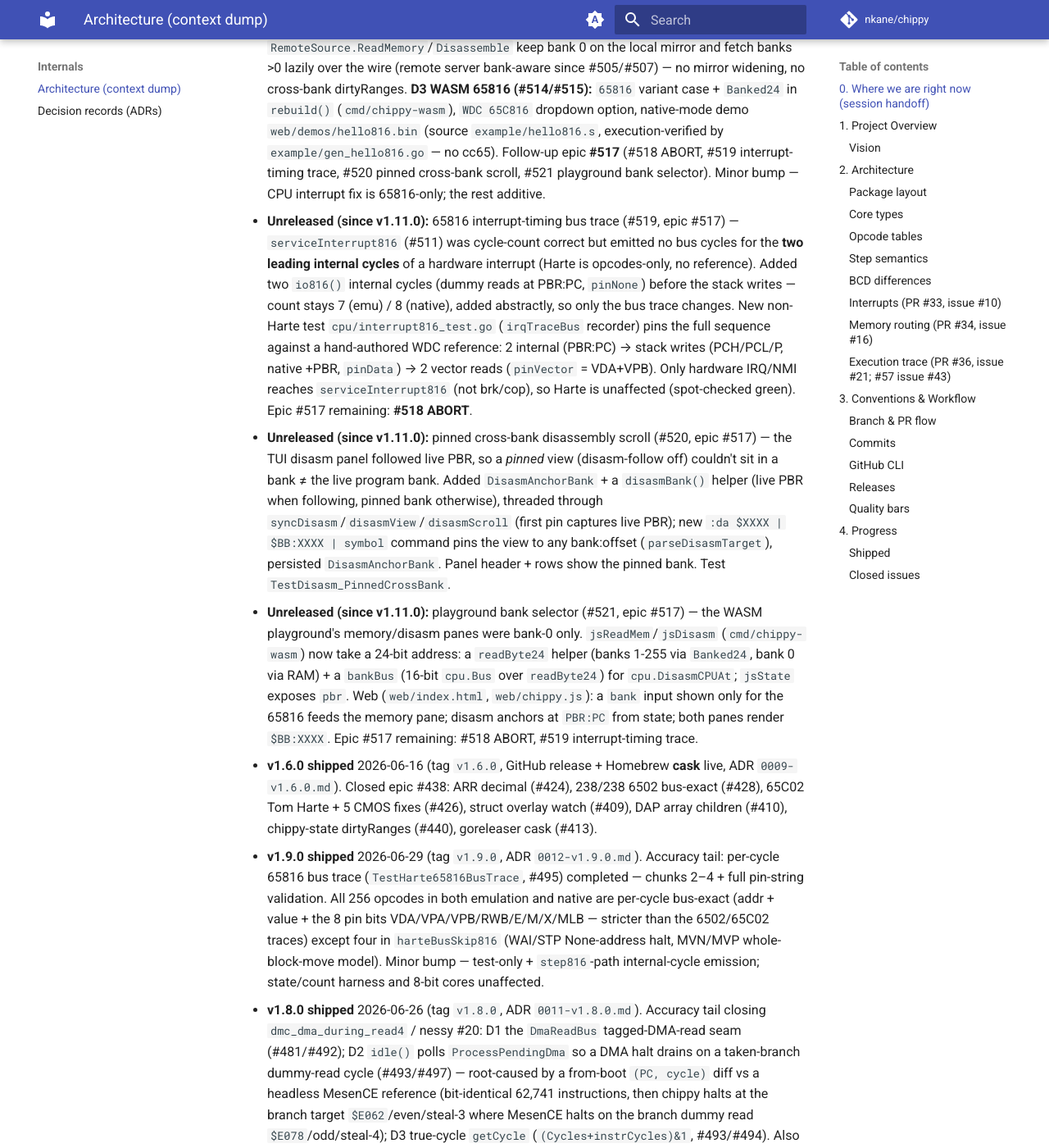
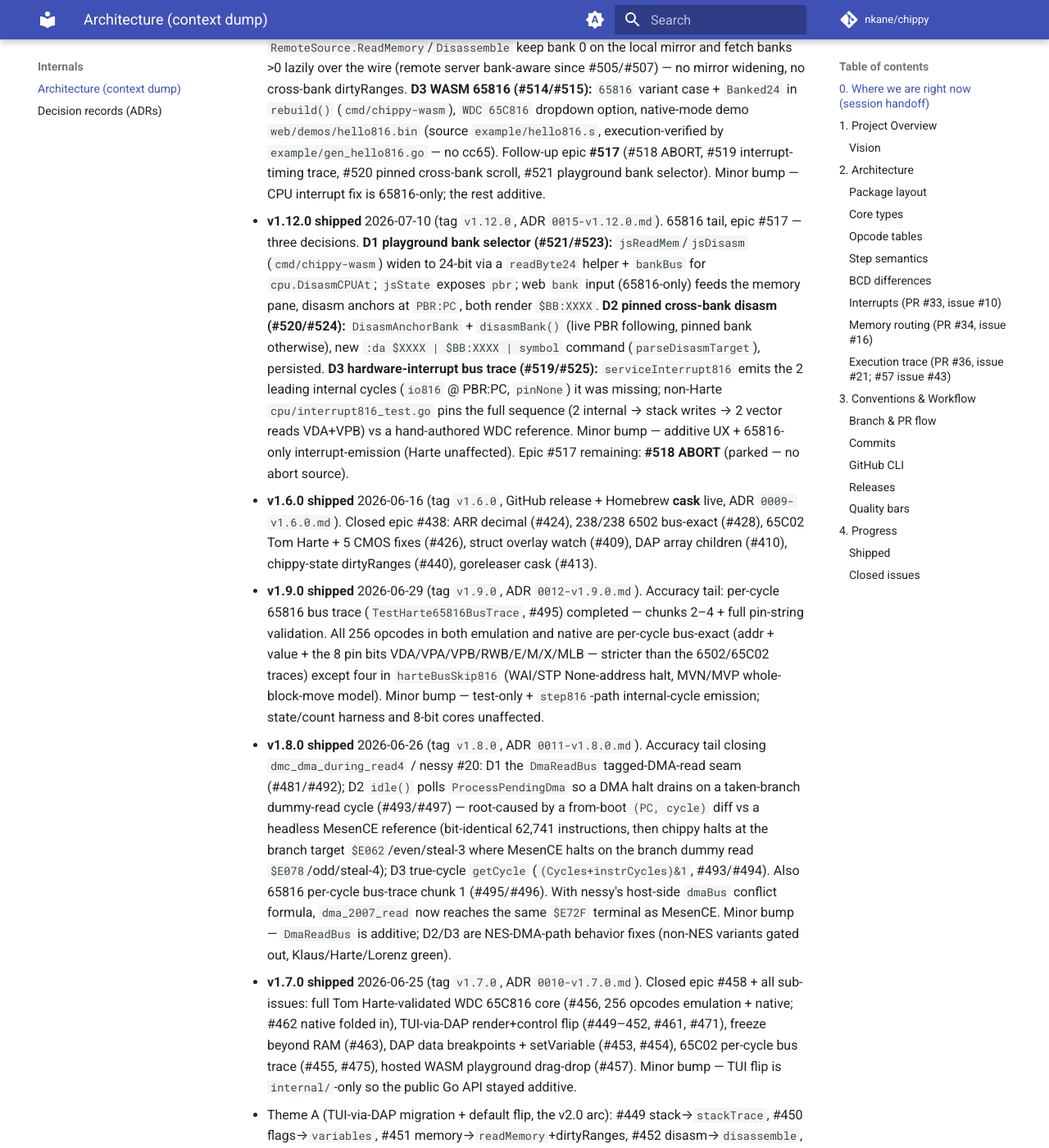
Before and after one commit to nkane/chippy, an MkDocs documentation site: the page built from docs/context.md, in a window 1280 px wide and 1400 px high, scrolled down 973 px. Shown: the whole window at 82% size. Built offline with MkDocs 1.6.1 and Material for MkDocs 9.7.7, drawn with Linux system fonts in a browser that asks for light colours; comment, search, counter and statistics services are not loaded; some of the changed text lies outside the part shown.

```diff
--- a/docs/context.md
+++ b/docs/context.md
@@ -1,7 +1,7 @@
 # chippy — Project Context Dump
 
 > Snapshot of the running understanding of this project. Generated 2026-05-11;
-> last refreshed 2026-07-08 (post-v1.11.0).
+> last refreshed 2026-07-10 (post-v1.12.0).
 > Treat this as a handoff document — anything not visible from `git log` or
 > the code itself should live here.
 
@@ -9,9 +9,7 @@
 
 - **v1.10.0 shipped** 2026-06-30 (tag `v1.10.0`, ADR `0013-v1.10.0.md`, #505 + #507). Bank-aware 24-bit bus for the 65816 — kills the bank-0 mirror. Minor bump — additive `cpu.Banked24` + bank-aware inspection; 6502/65C02/2A03 paths untouched. `cpu.Banked24` routes bank 0 through the 16-bit MMIO/WBus/RAM chain and backs banks 1-255 with a flat 16 MB store; wired at `cmd/chippy/main.go` (replacing `Bus24From16`) + the DAP launch path (which never set a 24-bit bus for 65816 — latent nil panic). Four layers: **core** `Banked24`; **loader** Intel HEX type-04 (Extended Linear Address) → banks >0 via `Options.Bus24` (`.bin`/`.prg`/`.o` stay bank-0); **DAP** `peekByte24`/`writeByte24` + `memMax()` clamp lift + `AttachConfig.Banked`/`Server.SetBanked`; **TUI** `Source.ReadMemory(uint32)`, memory panel `MemViewBank:MemViewAddr`, `:bank N` selector, `$BB:XXXX` addresses, bank>0 edits, persisted `MemViewBank`. Watchpoints/peripherals stay bank-0 (no cross-bank MMIO). **D2 cross-bank disassembly (#507) done** — `DisasmCPUAt`/`WalkBackAt` (bus-explicit), DAP `bankView` over `peekByte24` + 24-bit disassemble reference, TUI `Source.Disassemble(uint32)` anchored at `PBR:PC`, `$BB:XXXX` rows + `(bank $NN)` title; symbols/source/data ranges stay bank-0. Remote 65816 over DAP done (#510, unreleased — `RemoteSource` fetches banks >0 lazily over the wire).
 - **v1.11.0 shipped** 2026-07-08 (tag `v1.11.0`, ADR `0014-v1.11.0.md`). 65816 tail — three decisions. **D1 hardware interrupts (#511/#512):** `serviceVector` was 6502-only, so a hardware IRQ/NMI on `VariantW65816` used 6502 vectors + the page-locked 8-bit stack and never pushed PBR / cleared D. New `serviceInterrupt816(vecEmu, vecNat)` (`cpu/cpu.go`) mirrors brk/cop without the signature byte, pushing P with B clear: emulation PC16+P at $FFFE/$FFFA, native PBR+PC16+P at $FFEE/$FFEA (+1 cycle); both force PBR=0, set I, clear D, vector via the 24-bit bus. `serviceNMI`/`serviceIRQ` branch to it; 6502/CMOS/NES untouched. **D2 remote 65816 bank reads (#510/#516):** `RemoteSource.ReadMemory`/`Disassemble` keep bank 0 on the local mirror and fetch banks >0 lazily over the wire (remote server bank-aware since #505/#507) — no mirror widening, no cross-bank dirtyRanges. **D3 WASM 65816 (#514/#515):** `65816` variant case + `Banked24` in `rebuild()` (`cmd/chippy-wasm`), `WDC 65C816` dropdown option, native-mode demo `web/demos/hello816.bin` (source `example/hello816.s`, execution-verified by `example/gen_hello816.go` — no cc65). Follow-up epic **#517** (#518 ABORT, #519 interrupt-timing trace, #520 pinned cross-bank scroll, #521 playground bank selector). Minor bump — CPU interrupt fix is 65816-only; the rest additive.
-- **Unreleased (since v1.11.0):** 65816 interrupt-timing bus trace (#519, epic #517) — `serviceInterrupt816` (#511) was cycle-count correct but emitted no bus cycles for the **two leading internal cycles** of a hardware interrupt (Harte is opcodes-only, no reference). Added two `io816()` internal cycles (dummy reads at PBR:PC, `pinNone`) before the stack writes — count stays 7 (emu) / 8 (native), added abstractly, so only the bus trace changes. New non-Harte test `cpu/interrupt816_test.go` (`irqTraceBus` recorder) pins the full sequence against a hand-authored WDC reference: 2 internal (PBR:PC) → stack writes (PCH/PCL/P, native +PBR, `pinData`) → 2 vector reads (`pinVector` = VDA+VPB). Only hardware IRQ/NMI reaches `serviceInterrupt816` (not brk/cop), so Harte is unaffected (spot-checked green). Epic #517 remaining: **#518 ABORT**.
-- **Unreleased (since v1.11.0):** pinned cross-bank disassembly scroll (#520, epic #517) — the TUI disasm panel followed live PBR, so a *pinned* view (disasm-follow off) couldn't sit in a bank ≠ the live program bank. Added `DisasmAnchorBank` + a `disasmBank()` helper (live PBR when following, pinned bank otherwise), threaded through `syncDisasm`/`disasmView`/`disasmScroll` (first pin captures live PBR); new `:da $XXXX | $BB:XXXX | symbol` command pins the view to any bank:offset (`parseDisasmTarget`), persisted `DisasmAnchorBank`. Panel header + rows show the pinned bank. Test `TestDisasm_PinnedCrossBank`.
-- **Unreleased (since v1.11.0):** playground bank selector (#521, epic #517) — the WASM playground's memory/disasm panes were bank-0 only. `jsReadMem`/`jsDisasm` (`cmd/chippy-wasm`) now take a 24-bit address: a `readByte24` helper (banks 1-255 via `Banked24`, bank 0 via RAM) + a `bankBus` (16-bit `cpu.Bus` over `readByte24`) for `cpu.DisasmCPUAt`; `jsState` exposes `pbr`. Web (`web/index.html`, `web/chippy.js`): a `bank` input shown only for the 65816 feeds the memory pane; disasm anchors at `PBR:PC` from state; both panes render `$BB:XXXX`. Epic #517 remaining: #518 ABORT, #519 interrupt-timing trace.
+- **v1.12.0 shipped** 2026-07-10 (tag `v1.12.0`, ADR `0015-v1.12.0.md`). 65816 tail, epic #517 — three decisions. **D1 playground bank selector (#521/#523):** `jsReadMem`/`jsDisasm` (`cmd/chippy-wasm`) widen to 24-bit via a `readByte24` helper + `bankBus` for `cpu.DisasmCPUAt`; `jsState` exposes `pbr`; web `bank` input (65816-only) feeds the memory pane, disasm anchors at `PBR:PC`, both render `$BB:XXXX`. **D2 pinned cross-bank disasm (#520/#524):** `DisasmAnchorBank` + `disasmBank()` (live PBR following, pinned bank otherwise), new `:da $XXXX | $BB:XXXX | symbol` command (`parseDisasmTarget`), persisted. **D3 hardware-interrupt bus trace (#519/#525):** `serviceInterrupt816` emits the 2 leading internal cycles (`io816` @ PBR:PC, `pinNone`) it was missing; non-Harte `cpu/interrupt816_test.go` pins the full sequence (2 internal → stack writes → 2 vector reads VDA+VPB) vs a hand-authored WDC reference. Minor bump — additive UX + 65816-only interrupt-emission (Harte unaffected). Epic #517 remaining: **#518 ABORT** (parked — no abort source).
 - **v1.6.0 shipped** 2026-06-16 (tag `v1.6.0`, GitHub release + Homebrew **cask** live, ADR `0009-v1.6.0.md`). Closed epic #438: ARR decimal (#424), 238/238 6502 bus-exact (#428), 65C02 Tom Harte + 5 CMOS fixes (#426), struct overlay watch (#409), DAP array children (#410), chippy-state dirtyRanges (#440), goreleaser cask (#413).
 - **v1.9.0 shipped** 2026-06-29 (tag `v1.9.0`, ADR `0012-v1.9.0.md`). Accuracy tail: per-cycle 65816 bus trace (`TestHarte65816BusTrace`, #495) completed — chunks 2–4 + full pin-string validation. All 256 opcodes in both emulation and native are per-cycle bus-exact (addr + value + the 8 pin bits VDA/VPA/VPB/RWB/E/M/X/MLB — stricter than the 6502/65C02 traces) except four in `harteBusSkip816` (WAI/STP None-address halt, MVN/MVP whole-block-move model). Minor bump — test-only + `step816`-path internal-cycle emission; state/count harness and 8-bit cores unaffected.
 - **v1.8.0 shipped** 2026-06-26 (tag `v1.8.0`, ADR `0011-v1.8.0.md`). Accuracy tail closing `dmc_dma_during_read4` / nessy #20: D1 the `DmaReadBus` tagged-DMA-read seam (#481/#492); D2 `idle()` polls `ProcessPendingDma` so a DMA halt drains on a taken-branch dummy-read cycle (#493/#497) — root-caused by a from-boot `(PC, cycle)` diff vs a headless MesenCE reference (bit-identical 62,741 instructions, then chippy halts at the branch target `$E062`/even/steal-3 where MesenCE halts on the branch dummy read `$E078`/odd/steal-4); D3 true-cycle `getCycle` (`(Cycles+instrCycles)&1`, #493/#494). Also 65816 per-cycle bus-trace chunk 1 (#495/#496). With nessy's host-side `dmaBus` conflict formula, `dma_2007_read` now reaches the same `$E72F` terminal as MesenCE. Minor bump — `DmaReadBus` is additive; D2/D3 are NES-DMA-path behavior fixes (non-NES variants gated out, Klaus/Harte/Lorenz green).
```
Also changed, not shown: CLAUDE.md (+1 -1 lines), docs/adr/0015-v1.12.0.md (added, +62 -0 lines), docs/adr/README.md (+1 -0 lines).
